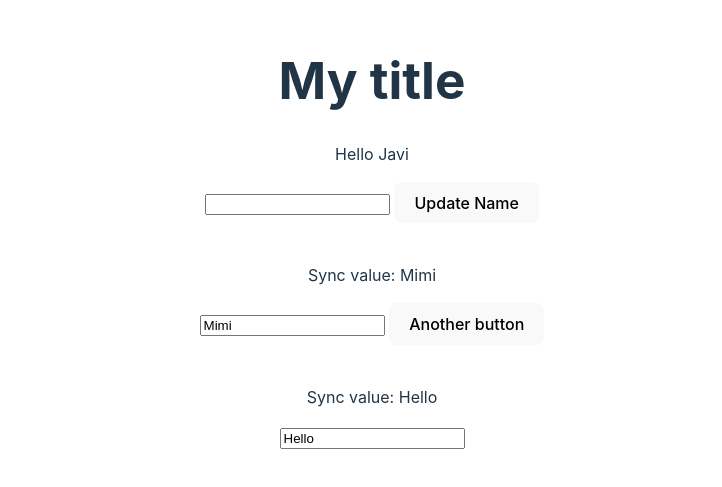
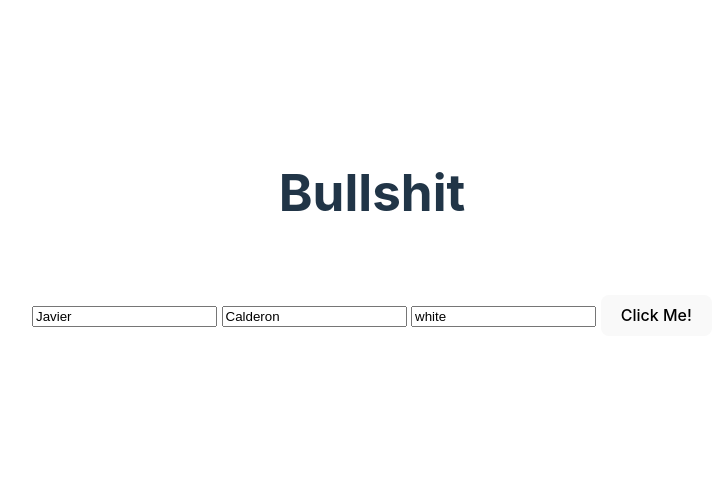
Before and after one commit to JCalHij/my_first_svelte_tutorial, a Svelte app: page / in a window 1280 px wide. Shown: the part 167-654 px from the top of the page, without its empty margins (268-990 px from the left). Built offline with nearby package versions, Linux system fonts and the light colour scheme.

Commit message:
Reactive Values

```diff
--- a/src/App.svelte
+++ b/src/App.svelte
@@ -1,35 +1,25 @@
 <script>
-  let name = "Javi";
-  let inputName = "";
+  const title = "Bullshit";
+  let firstName = "Javier";
+  let lastName = "Calderon";
+  let color = "white";
+  let numClicks = 0;
 
-  const handleClick = () => {
-    name = inputName;
+  // Reactive variable
+  $: fullName = `${firstName} ${lastName}`;
+  // Reactive statement
+  $: if (numClicks % 5 == 0) {
+    fullName = fullName.toUpperCase();
+  } else {
+    fullName = `${firstName} ${lastName}`;
   }
-
-  const handleInput = (e) => {
-    inputName = e.target.value;
-  }
-
-  let syncedValue = "Mimi";
-  const handleSecondInput = (e) => {
-    syncedValue = e.target.value;
-  }
-
-  let bindValue = "Hello";
 </script>
 
 <main>
-  <h1>My title</h1>
-  <p>Hello {name}</p>
-  <input value={inputName} type="text" on:input={handleInput}>
-  <button on:click={handleClick}>Update Name</button>
-  <br>
-  <br>
-  <p>Sync value: {syncedValue}</p>
-  <input value={syncedValue} type="text" on:input={handleSecondInput}>
-  <button on:click={()=>{syncedValue = name;}}>Another button</button>
-  <br>
-  <br>
-  <p>Sync value: {bindValue}</p>
-  <input bind:value={bindValue} type="text">
+  <h1>{title}</h1>
+  <p style="color: {color}">{fullName} - {color}</p>
+  <input type="text" bind:value={firstName}>
+  <input type="text" bind:value={lastName}>
+  <input bind:value={color}>
+  <button on:click={() => {numClicks++;}}>Click Me!</button>
 </main>
```
